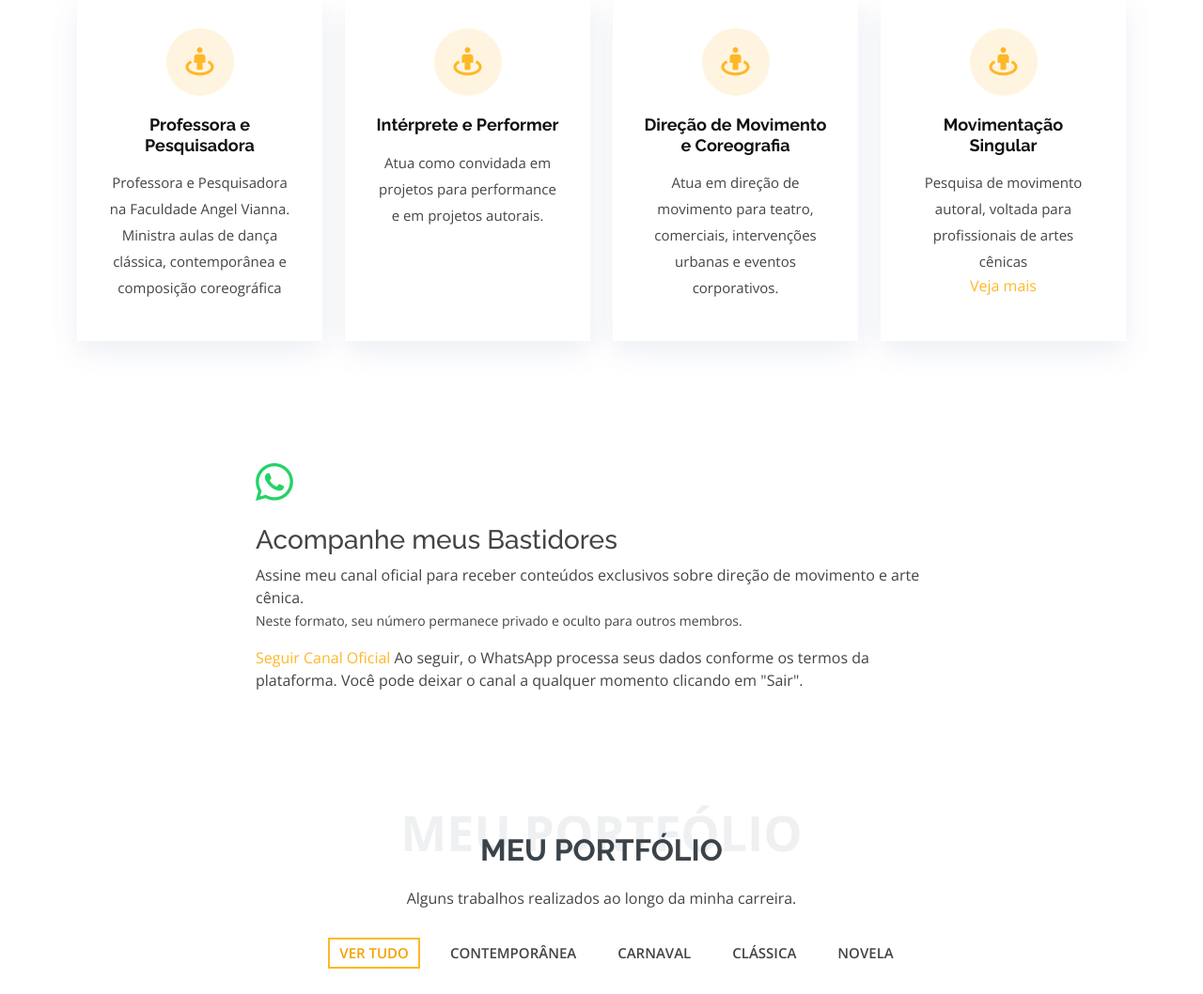
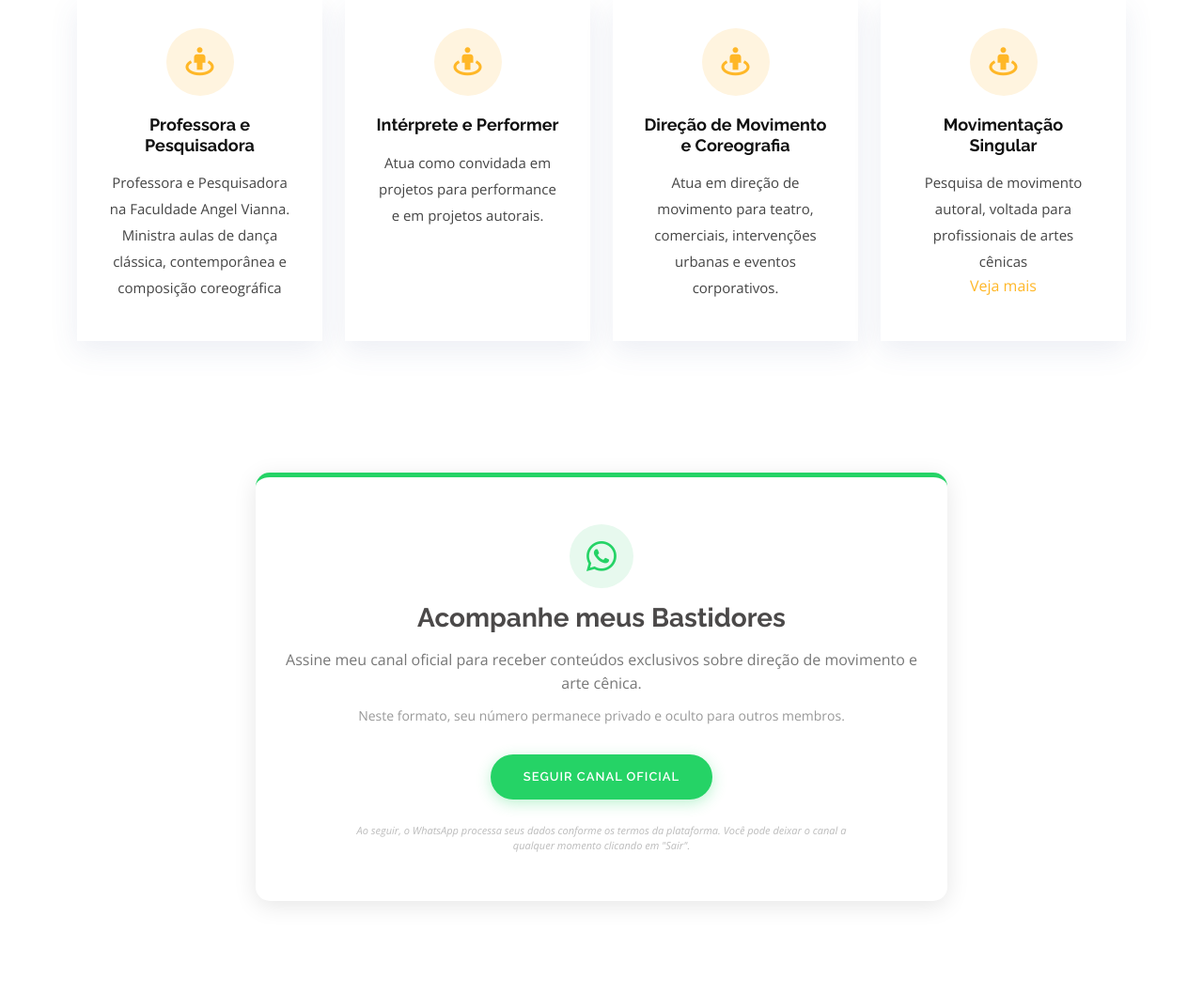
Before and after one commit to lfkopp/bailarina, a Flask app: page / in a window 1280 px wide. Shown: the part 3650-4708 px from the top of the page at 94% size. Run offline with Flask 3, Linux system fonts and the light colour scheme; some libraries are stand-ins or nearby versions.

Commit message:
Add WhatsApp CTA styling to style.css

```diff
--- a/static/assets/css/style.css
+++ b/static/assets/css/style.css
@@ -76,7 +76,110 @@ h6 {
   }
 
 
+/*--------------------------------------------------------------
+# Seção Canal do WhatsApp (Customizada para o Site Renata Versiani)
+--------------------------------------------------------------*/
+.cta-whatsapp {
+  padding: 80px 0;
+  background: #fff; /* Fundo limpo para destacar do cinza das seções adjacentes */
+}
 
+.cta-whatsapp .cta-box {
+  padding: 50px 30px;
+  background: #fff;
+  box-shadow: 0px 5px 25px rgba(0, 0, 0, 0.1);
+  border-radius: 15px;
+  text-align: center;
+  border-top: 5px solid #25d366; /* Linha de destaque na cor do WhatsApp */
+  transition: transform 0.3s ease-in-out;
+}
+
+.cta-whatsapp .cta-box:hover {
+  transform: translateY(-5px); /* Efeito suave de levitação ao passar o mouse */
+}
+
+.cta-whatsapp .icon-whatsapp {
+  margin-bottom: 20px;
+}
+
+.cta-whatsapp .icon-whatsapp i {
+  font-size: 32px;
+  background: #e7f9ee; /* Verde bem clarinho de fundo */
+  color: #25d366;
+  padding: 18px;
+  border-radius: 50px;
+  display: inline-flex;
+  align-items: center;
+  justify-content: center;
+  line-height: 0;
+}
+
+.cta-whatsapp h3 {
+  font-size: 28px;
+  font-weight: 700;
+  color: #4b4949;
+  font-family: "Raleway", sans-serif;
+  margin-bottom: 15px;
+}
+
+.cta-whatsapp p {
+  color: #777;
+  font-size: 16px;
+  line-height: 1.6;
+  margin-bottom: 30px;
+}
+
+.cta-whatsapp p small {
+  display: block;
+  margin-top: 10px;
+  font-size: 14px;
+  color: #999;
+}
+
+/* Botão de Ação Estilizado */
+.btn-whatsapp-cta {
+  font-family: "Raleway", sans-serif;
+  text-transform: uppercase;
+  font-weight: 600;
+  font-size: 13px;
+  letter-spacing: 1px;
+  display: inline-block;
+  padding: 14px 35px;
+  border-radius: 50px;
+  transition: 0.5s;
+  background: #25d366;
+  color: #fff;
+  text-decoration: none;
+  box-shadow: 0 4px 15px rgba(37, 211, 102, 0.3);
+}
+
+.btn-whatsapp-cta:hover {
+  background: #128c7e;
+  color: #fff;
+  box-shadow: 0 6px 20px rgba(18, 140, 126, 0.4);
+}
+
+/* Nota de Rodapé LGPD */
+.lgpd-text {
+  display: block;
+  margin-top: 25px;
+  font-size: 11px;
+  color: #bbb;
+  font-style: italic;
+  max-width: 80%;
+  margin-left: auto;
+  margin-right: auto;
+}
+
+/* Responsividade para Mobile */
+@media (max-width: 768px) {
+  .cta-whatsapp {
+    padding: 60px 15px;
+  }
+  .cta-whatsapp h3 {
+    font-size: 22px;
+  }
+}
 /*--------------------------------------------------------------
 # Header
 --------------------------------------------------------------*/
```
